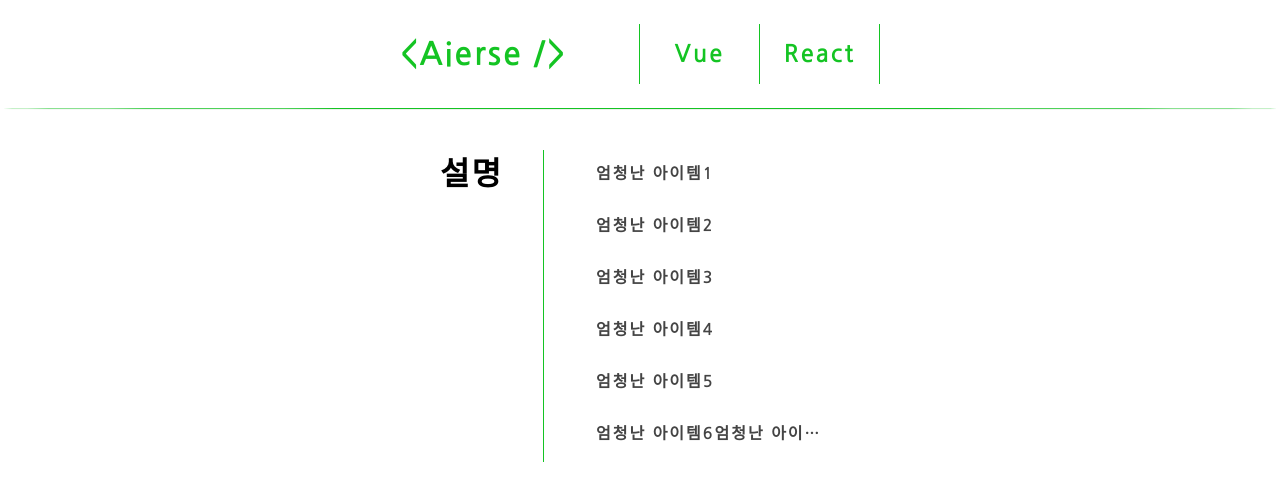
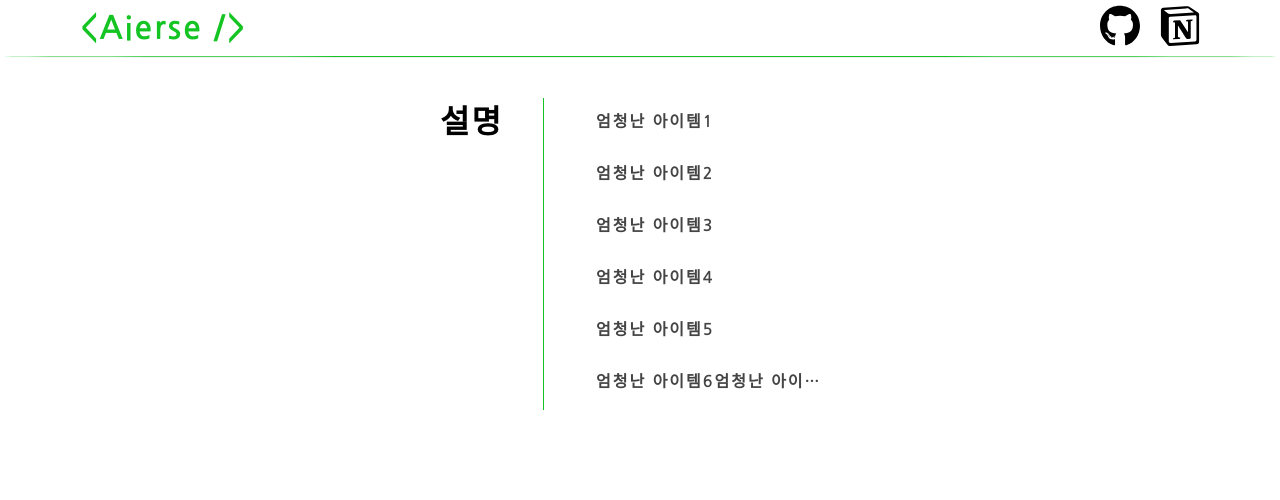
Before and after one commit to Aierse/blog, a Vue app: page / in a window 1280 px wide. Shown: the top 500 px of the page. Built offline with nearby package versions, Linux system fonts and the light colour scheme.

Commit message:
Feat: 로고 적용

```diff
--- a/src/components/layouts/HeaderLayout.vue
+++ b/src/components/layouts/HeaderLayout.vue
@@ -3,8 +3,16 @@
     <h1><RouterLink to="/">&lt;Aierse /&gt;</RouterLink></h1>
     <nav>
       <ul>
-        <li><RouterLink to="/Vue">Vue</RouterLink></li>
-        <li><RouterLink to="/React">React</RouterLink></li>
+        <li>
+          <a href="https://github.com/Aierse"
+            ><img src="../../assets/images/header/github.svg"
+          /></a>
+        </li>
+        <li>
+          <a href="https://www.notion.so/7146b8d22aee45488825a58f3e2dbe6d">
+            <img src="../../assets/images/header/notion.svg" />
+          </a>
+        </li>
       </ul>
     </nav>
   </header>
@@ -19,13 +27,19 @@
 
 header {
   display: flex;
-  padding: 2.4rem 40rem;
+  padding: 0.4rem 8rem;
   align-items: center;
   justify-content: space-between;
 }
 
 h1 {
   cursor: pointer;
+}
+
+ul {
+  display: flex;
+  gap: 2rem;
+  align-items: center;
 }
 
 hr {
@@ -38,18 +52,7 @@ li {
   text-align: center;
 }
 
-li > a {
-  display: inline-block;
-  font-size: 2.4rem;
-  font-weight: bold;
-  width: 100%;
-
-  min-width: 12rem;
-  padding: 1.2rem;
-  border-left: 0.1rem solid var(--main-color);
-}
-
-li:last-child {
-  border-right: 0.1rem solid var(--main-color);
+li img {
+  width: 4rem;
 }
 </style>
```
